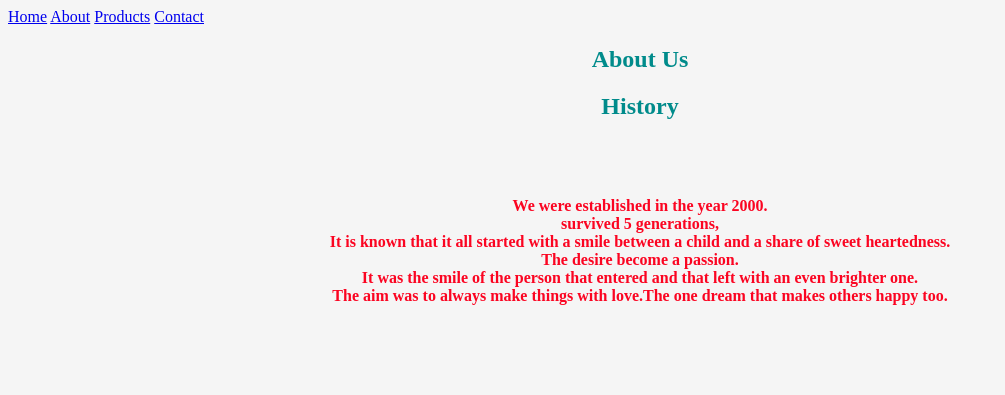
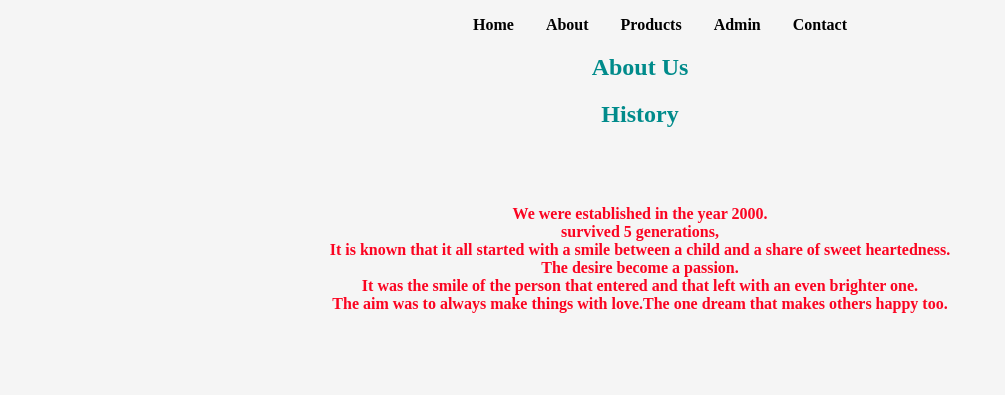
Before and after one commit to isaacszubaidah/Treat, a plain HTML site: page aboutPage.html in a window 1280 px wide. Shown: the top 395 px of the page, without its empty margins (0-1005 px from the left). Drawn offline with Linux system fonts and the light colour scheme.

Commit message:
Added changes

```diff
--- a/CSS/aboutPage.css
+++ b/CSS/aboutPage.css
@@ -31,3 +31,21 @@ img{
 #sec1{
     grid-column: 2;
 }
+.nav ul{
+    display: flex;
+    justify-content: center;
+    list-style-type: none;
+
+
+}
+ .nav a {
+    margin: 1rem;
+    text-decoration: none;
+    color: black;
+    font-weight: bold;
+
+ }
+
+ .nav a:hover {
+    color: aqua;
+ }
--- a/aboutPage.html
+++ b/aboutPage.html
@@ -8,11 +8,16 @@
 </head>
 <body>
     <nav class="nav">
-        <a href="Landing">Home</a>
-        <a href="About">About</a>
-        <a href="Product">Products</a>
-        <a href="Contact">Contact</a>
+        <ul>
+      <li><a href="landingPage">Home</a></li>
+      <li><a href="aboutPage">About</a></li>
+      <li><a href="productPage">Products</a></li>
+      <li><a href="adminPage">Admin</a></li>
+      <li><a href="contactPage">Contact</a></li>
+        </ul>
     </nav>
+
+
     <center>
         <h2>About Us</h2>
         <h2>History</h2>
```
